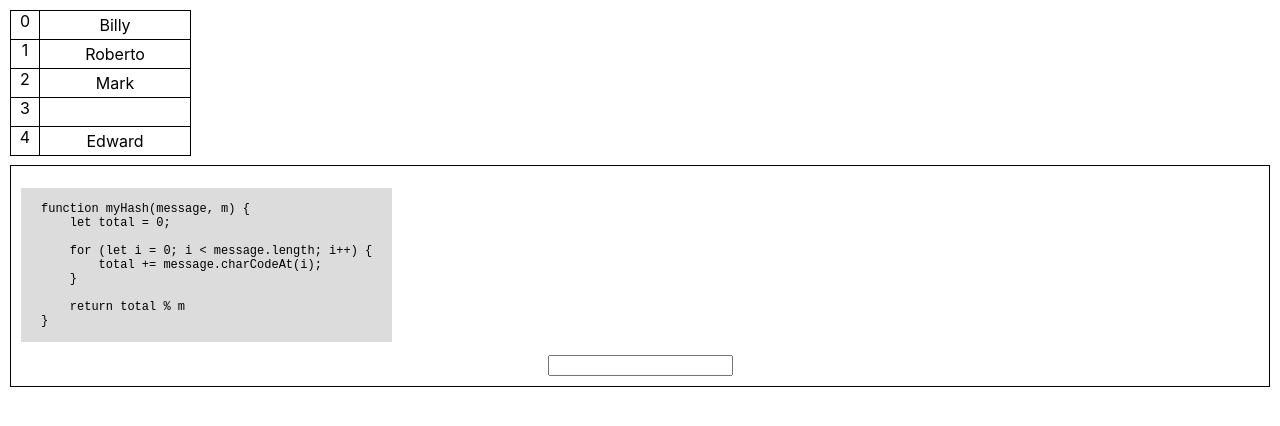
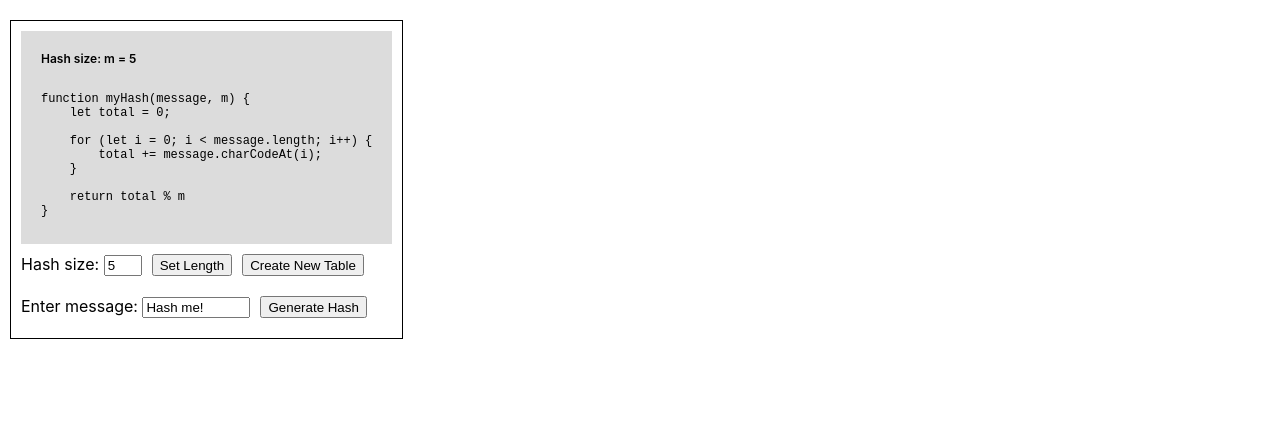
Before and after one commit to billyc10/hash-table-visualiser, a React (Create React App) app: page / in a window 1280 px wide. Shown: the top 426 px of the page. Built offline with nearby package versions, Linux system fonts and the light colour scheme; the HTML template or start-up script is replaced by a standard one.

Commit message:
Add main app

```diff
--- a/src/App.css
+++ b/src/App.css
@@ -1,3 +1,14 @@
 .App {
   text-align: center;
 }
+
+.Row {
+  display: flex;
+  flex-direction: row;
+  padding: 10px 0px;
+}
+
+.Column {
+  display: flex;
+  flex-direction: column;
+}
--- a/src/App.js
+++ b/src/App.js
@@ -1,17 +1,36 @@
+import { useState } from 'react';
 import './App.css';
 import LiveArray from './components/LiveArray/LiveArray';
 import HashFunction from './components/HashFunction/HashFunction';
 import HashTable from './components/HashTable.mjs';
 
 function App() {
-  const hashTable = new HashTable(5);
-  hashTable.assign(['Billy', 'Roberto', 'Mark', , 'Edward']);
-  console.log(hashTable.array);
+  const [hashTable, setHashTable] = useState({});
+  const [message, setMessage] = useState('Hash me!');
+  const [hashNumber, setHashNumber] = useState(5);
+
+  const createHashTable = () => {
+    const newTable = new HashTable(hashNumber);
+    console.log(newTable.array);
+    setHashTable(newTable);
+  }
 
   return (
-    <div className="App">
-      <LiveArray array={hashTable.array} hashing={hashTable.hashing} className="LiveArray"></LiveArray>
-      <HashFunction/>
+    <div className="App Row">
+      <HashFunction
+        createHashTable={createHashTable}
+        message={message}
+        setMessage={setMessage}
+        hashNumber={hashNumber}
+        setHashNumber={setHashNumber}
+      />
+      { hashTable.array?
+        <LiveArray className="LiveArray"
+          array={hashTable.array}
+          hashing={hashTable.hashing}
+        />
+        : null
+      }
     </div>
   );
 }
--- a/src/components/HashFunction/HashFunction.css
+++ b/src/components/HashFunction/HashFunction.css
@@ -1,8 +1,28 @@
+
 .HashFunction {
     border-style: solid;
     border-width: 1px;
     padding: 10px;
     margin: 10px;
+    display: flex;
+    flex-direction: column;
+    width: fit-content;
+}
+
+.Row {
+    display: flex;
+    flex-direction: row;
+    padding: 10px 0px;
+}
+
+.Column {
+    display: flex;
+    flex-direction: column;
+}
+
+.Hash {
+    font-size: 18px;
+    padding-left: 10px;
 }
 
 .CodeSnippet {
@@ -11,5 +31,25 @@
     width: fit-content;
     padding: 0px 20px;
     background-color: gainsboro;
+}
 
+.Options {
+    width: fit-content;
 }
+
+.HashSizeText {
+    margin-top: 20px;
+    font-weight: 600;
+}
+
+input[name="sizeInput"] {
+    width: 30px;
+}
+
+input[name="messageInput"] {
+    width: 100px;
+}
+
+button {
+    margin-left: 10px;
+}
--- a/src/components/HashFunction/HashFunction.jsx
+++ b/src/components/HashFunction/HashFunction.jsx
@@ -1,6 +1,29 @@
+import { useState } from 'react';
+import HashTable from '../HashTable.mjs';
 import './HashFunction.css'
 
 const HashFunction = (props) => {
+    const {message, setMessage, hashNumber, setHashNumber} = props;
+    const [hash, setHash] = useState('');
+    const [hashNumberDisplay, setHashNumberDisplay] = useState(5);
+
+    const handleMessageChange = (e) => {
+        setMessage(e.target.value);
+    }
+    const handleGenerateHash = (e) => {
+        setHash(HashTable.hashFunction(message, hashNumber));
+    }
+
+    const handleNumberChange = (e) => {
+        let num = e.target.value;
+        if (num > 21) { num = 21 }
+        else if (num < 1) { num = 1}
+        setHashNumberDisplay(num);
+    }
+    const handleSetNumber = (e) => {
+        setHashNumber(hashNumberDisplay);
+        console.log(hashNumber);
+    }
 
     const Preview = () => {
         const hashingAlgorithm = `
@@ -17,6 +40,7 @@ function myHash(message, m) {
 
         return (
             <div className='CodeSnippet'>
+                <div className='HashSizeText'> Hash size: m = {hashNumber}</div>
                 <code><pre>{hashingAlgorithm}</pre></code>
             </div>
         )
@@ -25,7 +49,32 @@ function myHash(message, m) {
     return (
         <div className='HashFunction'>
             <Preview/>
-            <input></input>
+            <div className='Options Column'>
+                <div className='Row'>
+                    <label>
+                        Hash size: <input type="number" name="sizeInput" onChange={handleNumberChange} value={hashNumberDisplay} />
+                    </label>
+                    <button type="submit" onClick={handleSetNumber}>Set Length</button>
+                    <button type="submit" onClick={props.createHashTable}>Create New Table</button>
+                </div>
+                <div className='Row'>
+                    <label>
+                        Enter message: <input name="messageInput" onChange={handleMessageChange} value={message} />
+                    </label>
+                    <button type="submit" onClick={handleGenerateHash}>Generate Hash</button>
+                </div>
+
+                    {hash ?
+                        <div className='Row'>
+                            <div>
+                                Hash value:
+                            </div>
+                            <div className='Hash'> {hash} </div>
+                        </div>
+                        : null
+                    }
+
+            </div>
         </div>
     )
 }
--- a/src/components/HashTable.mjs
+++ b/src/components/HashTable.mjs
@@ -1,13 +1,13 @@
 export default class HashTable {
     constructor(size = 5, hashing = 'closed') {
-      this.size = size;
+      this.size = Number(size);
       this.hashing = hashing;
       switch(this.hashing){
         case 'open':
-          this.array = [...Array(size)].map(e => Array());
+          this.array = [...Array(this.size)].map(e => Array());
           break;
         default:
-          this.array = Array(size);
+          this.array = Array(this.size);
       }
     }
 
@@ -32,7 +32,7 @@ export default class HashTable {
       this.size = newArray.length;
     }
 
-    hashFunction(item, m) {
+    static hashFunction(item, m) {
         let total = 0;
 
         for (let i = 0; i < item.length; i++) {
```
